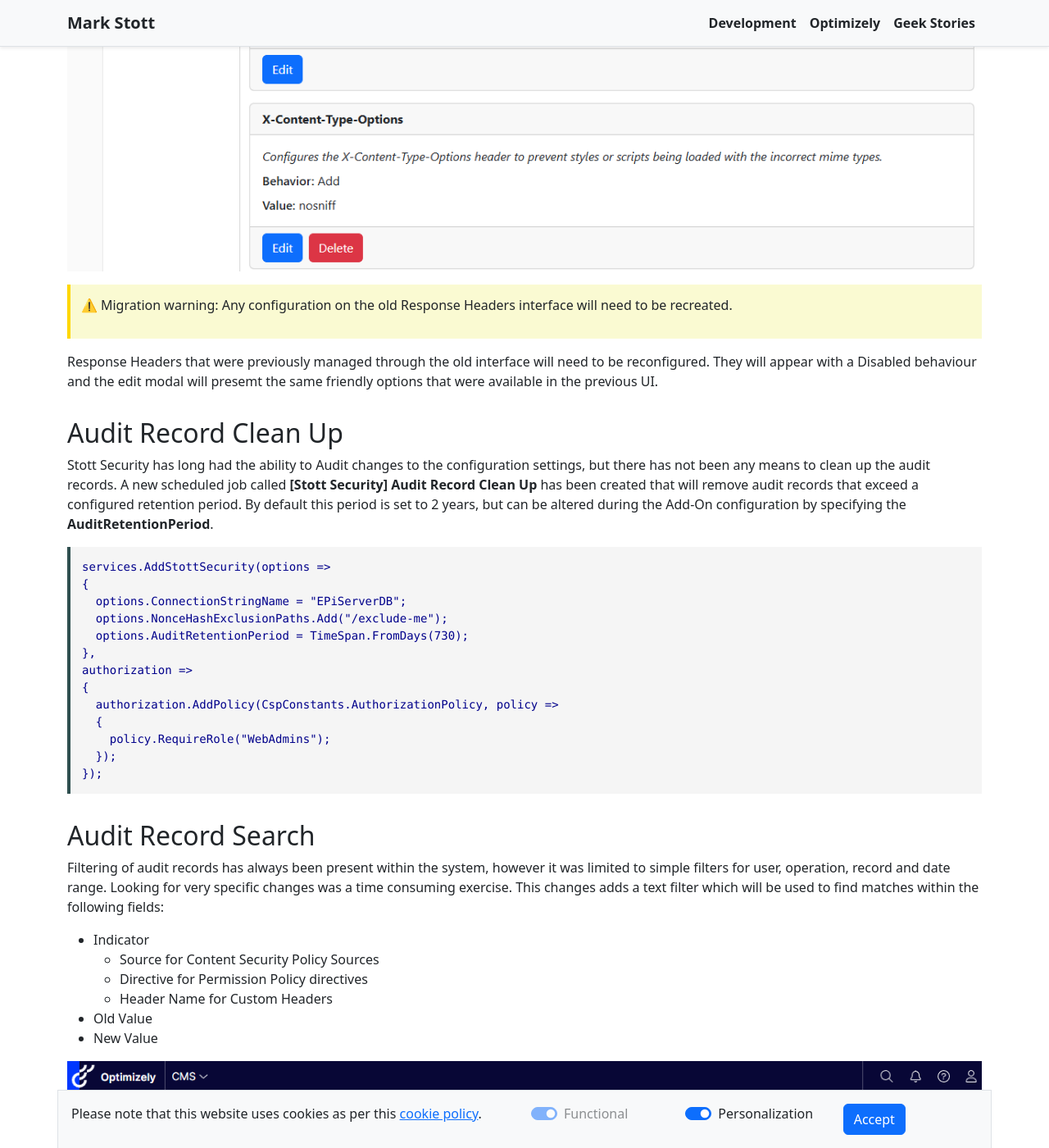
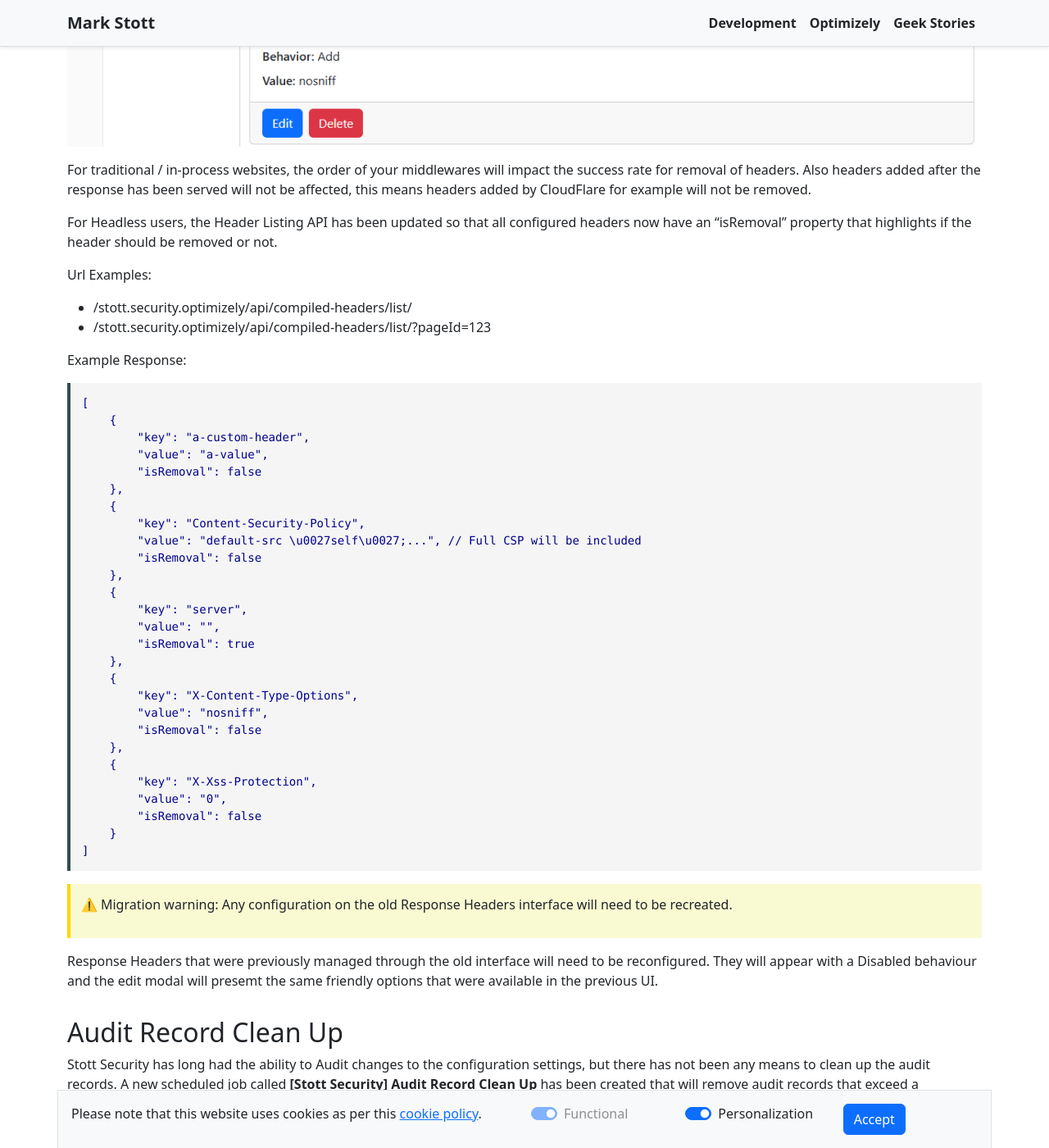
Before and after one commit to GeekInTheNorth/GeekInTheNorth.github.io, a Jekyll site: the page built from _posts/2026-03-14-stott-security-5.md, in a window 1280 px wide and 1400 px high, scrolled down 1643 px. Shown: the whole window at 82% size. Built offline with Jekyll 4.4.1, drawn with Linux system fonts in a browser that asks for light colours; some of the changed text lies outside the part shown.

Commit message:
Enhance Header Listing API and documentation
Updated the Header Listing API for Headless users to include an 'isRemoval' property for headers. Added URL examples and an example response format for better clarity.

````diff
--- a/_posts/2026-03-14-stott-security-5.md
+++ b/_posts/2026-03-14-stott-security-5.md
@@ -32,11 +32,46 @@ Users can add new headers with any valid header name structure and define a valu
 - **Remove**: This will remove the header from the response.
 - **Disabled**: No action will be performed for this header.
 
+![Custom Headers Interface](/assets/StottSecurityCustomHeaders.png)
+
 For traditional / in-process websites, the order of your middlewares will impact the success rate for removal of headers. Also headers added after the response has been served will not be affected, this means headers added by CloudFlare for example will not be removed.
 
-For Headless users, only headers which have an **Add** behaviour will be available in the current headers API.  I am aiming to create a second version of the headers API to present the data in a different structure in the next release.  At this point the responsibility to remove the headers will take place in the head.
+For Headless users, the Header Listing API has been updated so that all configured headers now have an "isRemoval" property that highlights if the header should be removed or not.
 
-![Custom Headers Interface](/assets/StottSecurityCustomHeaders.png)
+Url Examples:
+- /stott.security.optimizely/api/compiled-headers/list/
+- /stott.security.optimizely/api/compiled-headers/list/?pageId=123
+
+Example Response:
+```
+[
+    {
+        "key": "a-custom-header",
+        "value": "a-value",
+        "isRemoval": false
+    },
+    {
+        "key": "Content-Security-Policy",
+        "value": "default-src \u0027self\u0027;...", // Full CSP will be included
+        "isRemoval": false
+    },
+    {
+        "key": "server",
+        "value": "",
+        "isRemoval": true
+    },
+    {
+        "key": "X-Content-Type-Options",
+        "value": "nosniff",
+        "isRemoval": false
+    },
+    {
+        "key": "X-Xss-Protection",
+        "value": "0",
+        "isRemoval": false
+    }
+]
+```
 
 > ⚠️ Migration warning: Any configuration on the old Response Headers interface will need to be recreated.
 
````
